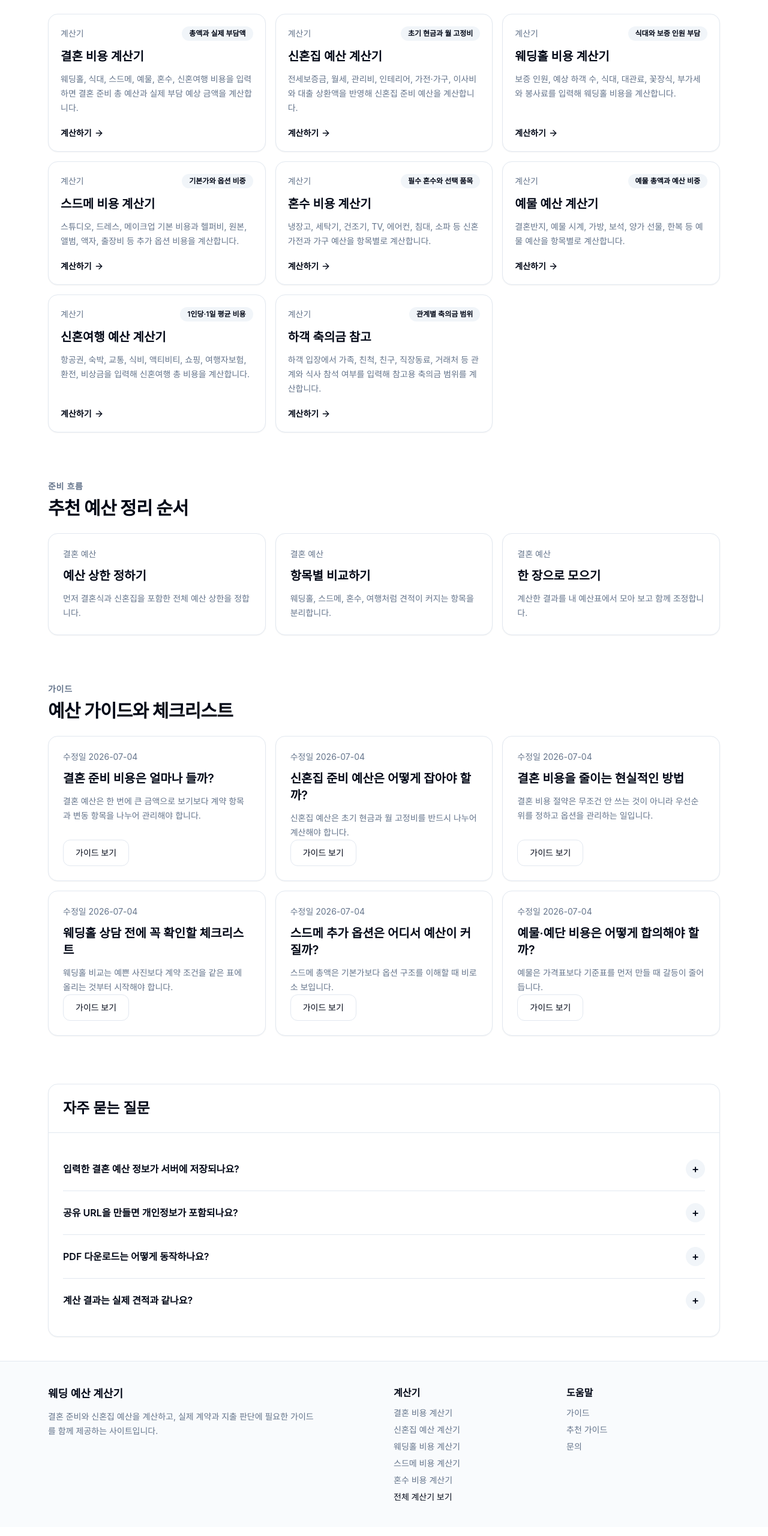
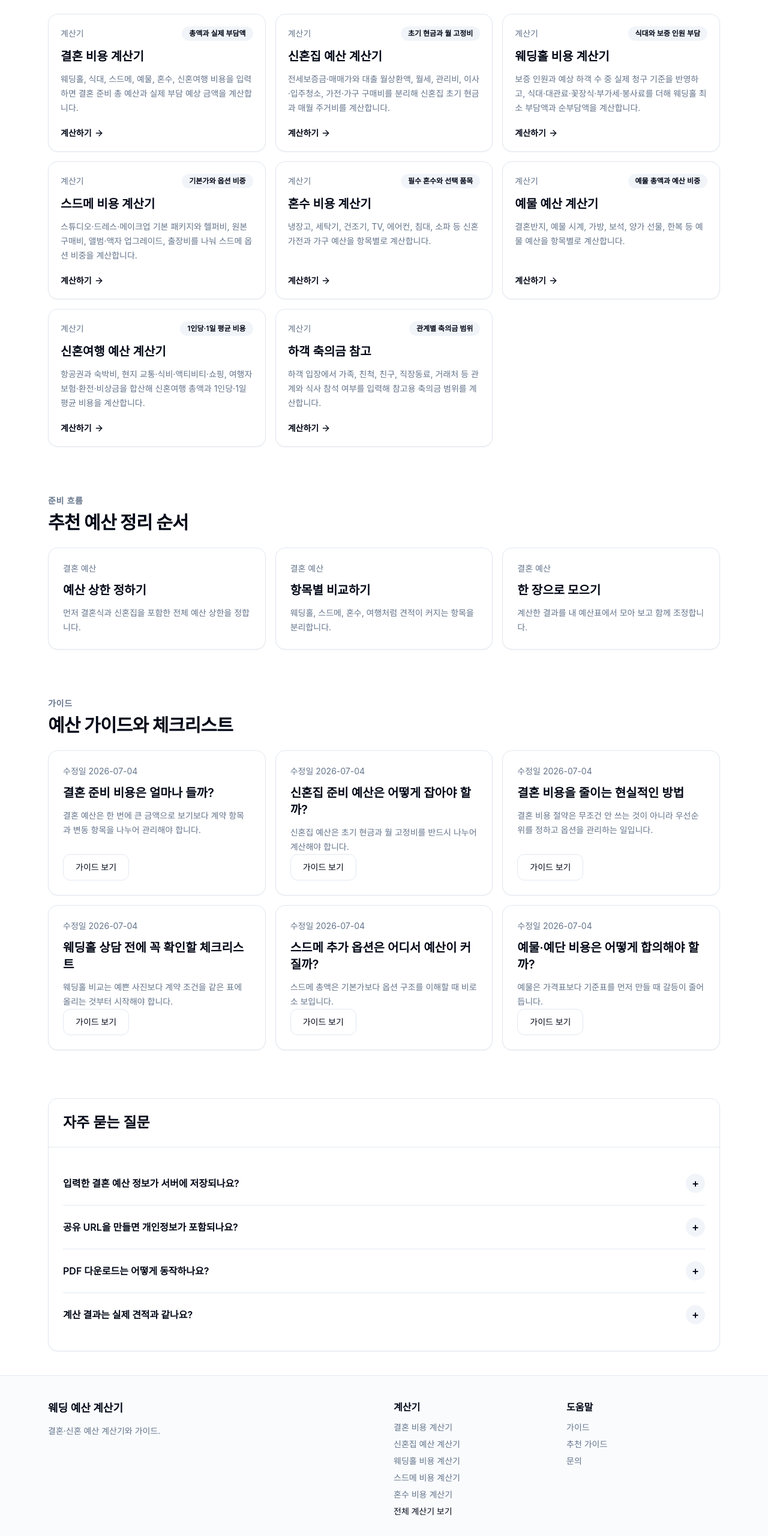
Before and after one commit to khs0813/wedding-calculator, a Next.js app: page / in a window 1280 px wide. Shown: the part 1325-3886 px from the top of the page at 60% size. Built offline with nearby package versions, Linux system fonts and the light colour scheme; no server answers.

Commit message:
seo change

```diff
--- a/src/components/calculators/CalculatorShell.tsx
+++ b/src/components/calculators/CalculatorShell.tsx
@@ -99,6 +99,10 @@ export function CalculatorShell({ config }: { config: CalculatorConfig }) {
           <p className="text-sm font-semibold uppercase tracking-[0.25em] text-muted-foreground">결혼 예산</p>
           <h1 className="mt-2.5 max-w-full text-[clamp(1.5rem,3.8vw,2.8rem)] font-semibold leading-tight tracking-tight text-foreground [overflow-wrap:anywhere]">{config.title}</h1>
           <p className="mt-4 text-lg leading-8 text-muted-foreground">{config.hero}</p>
+          <div className="mt-5 rounded-2xl border border-border bg-background p-5">
+            <p className="text-sm font-semibold text-foreground">이 페이지 요약</p>
+            <p className="mt-2 text-sm leading-7 text-muted-foreground">{config.description}</p>
+          </div>
           <div className="mt-5 flex flex-wrap items-center gap-3 text-xs font-bold text-muted-foreground">
             <span>작성: {content.author.name}</span>
             <span>최종 업데이트: {content.updatedAt}</span>
--- a/src/components/layout/Footer.tsx
+++ b/src/components/layout/Footer.tsx
@@ -4,13 +4,11 @@ import { guides } from "@/data/guides";
 
 export function Footer() {
   return (
-    <footer className="no-print border-t bg-muted/40">
+    <footer className="no-print border-t bg-muted/40" data-nosnippet>
       <div className="mx-auto grid max-w-6xl gap-8 px-4 py-10 md:grid-cols-4">
         <div className="md:col-span-2">
           <h2 className="text-lg font-semibold">웨딩 예산 계산기</h2>
-          <p className="mt-3 max-w-md text-sm leading-6 text-muted-foreground">
-            결혼 준비와 신혼집 예산을 계산하고, 실제 계약과 지출 판단에 필요한 가이드를 함께 제공하는 사이트입니다.
-          </p>
+          <p className="mt-3 max-w-md text-sm leading-6 text-muted-foreground">결혼·신혼 예산 계산기와 가이드.</p>
         </div>
         <div>
           <h3 className="font-semibold">계산기</h3>
--- a/src/components/seo/RelatedCalculators.tsx
+++ b/src/components/seo/RelatedCalculators.tsx
@@ -12,7 +12,7 @@ export function RelatedCalculators({ currentSlug, relatedSlugs }: { currentSlug:
   if (related.length === 0) return null;
 
   return (
-    <section>
+    <section data-nosnippet>
       <Card>
         <CardHeader>
           <h2 className="text-2xl font-semibold text-foreground">관련 계산기</h2>
--- a/src/data/calculators.ts
+++ b/src/data/calculators.ts
@@ -39,7 +39,7 @@ export const calculators: CalculatorConfig[] = [
     path: "/calculators/newlywed-home-budget",
     title: "신혼집 예산 계산기 - 신혼집 준비 비용 계산",
     shortTitle: "신혼집 예산 계산기",
-    description: "전세보증금, 월세, 관리비, 인테리어, 가전·가구, 이사비와 대출 상환액을 반영해 신혼집 준비 예산을 계산합니다.",
+    description: "전세보증금·매매가와 대출 월상환액, 월세, 관리비, 이사·입주청소, 가전·가구 구매비를 분리해 신혼집 초기 현금과 매월 주거비를 계산합니다.",
     hero: "초기 현금 필요액과 매월 나가는 주거비를 함께 계산해 신혼집 준비에 필요한 현실적인 예산을 확인하세요.",
     keywords: ["신혼집 예산 계산기", "신혼집 비용", "신혼집 준비 비용", "신혼부부 집 예산"],
     storageKey: "wedding-budget:newlywed-home",
@@ -71,7 +71,7 @@ export const calculators: CalculatorConfig[] = [
     path: "/calculators/wedding-hall-cost",
     title: "웨딩홀 비용 계산기 - 식대·대관료 총액 계산",
     shortTitle: "웨딩홀 비용 계산기",
-    description: "보증 인원, 예상 하객 수, 식대, 대관료, 꽃장식, 부가세와 봉사료를 입력해 웨딩홀 비용을 계산합니다.",
+    description: "보증 인원과 예상 하객 수 중 실제 청구 기준을 반영하고, 식대·대관료·꽃장식·부가세·봉사료를 더해 웨딩홀 최소 부담액과 순부담액을 계산합니다.",
     hero: "웨딩홀 견적에서 가장 큰 비중을 차지하는 식대와 보증 인원 기준 최소 비용을 비교해보세요.",
     keywords: ["웨딩홀 비용 계산기", "웨딩홀 비용", "결혼식장 비용", "식대 계산"],
     storageKey: "wedding-budget:wedding-hall",
@@ -101,7 +101,7 @@ export const calculators: CalculatorConfig[] = [
     path: "/calculators/studio-dress-makeup-cost",
     title: "스드메 비용 계산기 - 스튜디오·드레스·메이크업 가격 계산",
     shortTitle: "스드메 비용 계산기",
-    description: "스튜디오, 드레스, 메이크업 기본 비용과 헬퍼비, 원본, 앨범, 액자, 출장비 등 추가 옵션 비용을 계산합니다.",
+    description: "스튜디오·드레스·메이크업 기본 패키지와 헬퍼비, 원본 구매비, 앨범·액자 업그레이드, 출장비를 나눠 스드메 옵션 비중을 계산합니다.",
     hero: "스드메는 기본 패키지보다 추가 옵션에서 예산이 늘어나는 경우가 많습니다. 옵션 비중을 따로 확인해보세요.",
     keywords: ["스드메 비용 계산기", "스드메 가격", "스튜디오 드레스 메이크업 비용"],
     storageKey: "wedding-budget:studio-dress-makeup",
@@ -192,7 +192,7 @@ export const calculators: CalculatorConfig[] = [
     path: "/calculators/honeymoon-budget",
     title: "신혼여행 예산 계산기 - 허니문 비용 계산",
     shortTitle: "신혼여행 예산 계산기",
-    description: "항공권, 숙박, 교통, 식비, 액티비티, 쇼핑, 여행자보험, 환전, 비상금을 입력해 신혼여행 총 비용을 계산합니다.",
+    description: "항공권과 숙박비, 현지 교통·식비·액티비티·쇼핑, 여행자보험·환전·비상금을 합산해 신혼여행 총액과 1인당·1일 평균 비용을 계산합니다.",
     hero: "총 여행비뿐 아니라 1인당 비용과 1일 평균 비용을 함께 확인해 허니문 예산을 현실적으로 잡아보세요.",
     keywords: ["신혼여행 예산 계산기", "신혼여행 비용", "허니문 비용", "해외여행 예산"],
     storageKey: "wedding-budget:honeymoon",
```
